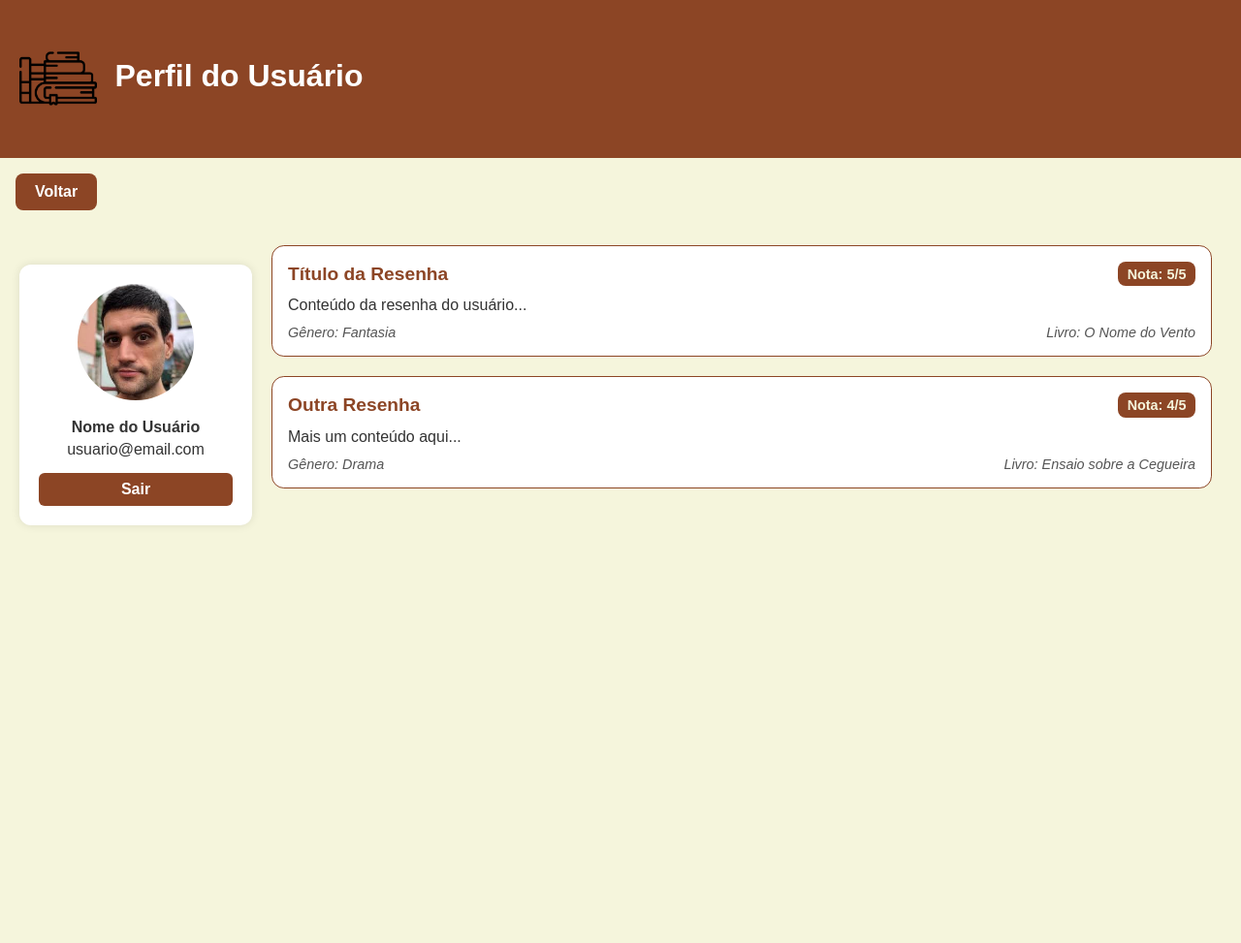
After one commit to joaoSouza3/Projeto-Python, a Flask app: page /perfil in a window 1280 px wide. The commit adds this page. Shown: the whole page at 97% size. Run offline with Flask 3, Linux system fonts and the light colour scheme.

Commit message:
Telas Princípais

```diff
--- a/main.py
+++ b/main.py
@@ -1,8 +1,17 @@
 from flask import Flask
+from models import db
+
 
 app = Flask(__name__)
+app.config["SQLALCHEMY_DATABASE_URI"] = "sqlite:///database.db"
+app.config["SQLALCHEMY_TRACK_MODIFICATIONS"] = False
+
+db.init_app(app)
+with app.app_context():
+    db.create_all()
+
 
 from routes import *
 
 if __name__ == "__main__":
-    app.run()
+    app.run(debug=True)
--- a/routes.py
+++ b/routes.py
@@ -5,3 +5,8 @@ from flask import render_template
 @app.route("/")
 def homepage():
     return render_template("index.html")
+
+
+@app.route("/perfil")
+def perfil():
+    return render_template("perfil.html")
--- /dev/null
+++ b/static/css/perfil.css
@@ -0,0 +1,162 @@
+* {
+    box-sizing: border-box;
+}
+
+html {
+    font-size: 16px;
+}
+
+body {
+    font-family: sans-serif;
+    margin: 0;
+    background-color: #F5F5DC;
+}
+
+header {
+    background-color: #8C4525;
+    color: white;
+    display: flex;
+    text-align: center;
+    justify-content: flex-start;
+    padding: 1.25rem;
+}
+
+
+.icone {
+    width: 5rem;
+    height: auto;
+    vertical-align: middle;
+    margin-right: 0.6rem;
+}
+
+.botaoVoltar {
+    display: inline-block;
+    margin: 1rem;
+    padding: 0.625rem 1.25rem;
+    background-color: #8C4525;
+    color: white;
+    text-decoration: none;
+    border: none;
+    border-radius: 0.5rem;
+    font-weight: bold;
+    transition: background-color 0.3s;
+    font-size: 1rem;
+}
+
+.botaoVoltar:hover {
+    background-color: #a9542d;
+}
+
+.container {
+    display: grid;
+    grid-template-columns: 15rem 1fr;
+    gap: 1.25rem;
+    padding: 1.25rem;
+    height: calc(100vh - 3.75rem);
+}
+
+.left-sidebar {
+    display: flex;
+    justify-content: center;
+    align-items: flex-start;
+    padding-top: 1.25rem;
+}
+
+.divPerfil {
+    background-color: white;
+    border-radius: 0.75rem;
+    padding: 1.25rem;
+    box-shadow: 0 0 0.625rem rgba(0, 0, 0, 0.1);
+    text-align: center;
+    width: 100%;
+}
+
+.fotoPerfil {
+    width: 7.5rem;
+    height: 7.5rem;
+    border-radius: 50%;
+    object-fit: cover;
+    margin-bottom: 0.625rem;
+}
+
+.divInfo h2, .divInfo p {
+    margin: 0.3125rem 0;
+    color: #333;
+    font-size: 1rem;
+}
+
+.botaoLogout {
+    margin-top: 0.625rem;
+    padding: 0.5rem;
+    background-color: #8C4525;
+    color: white;
+    border: none;
+    border-radius: 0.375rem;
+    cursor: pointer;
+    font-weight: bold;
+    transition: background-color 0.3s;
+    width: 100%;
+    font-size: 1rem;
+}
+
+.botaoLogout:hover {
+    background-color: #a9542d;
+}
+
+.feed {
+    display: flex;
+    flex-direction: column;
+    gap: 1.25rem;
+    overflow-y: auto;
+    padding-right: 0.625rem;
+}
+
+.resenha {
+    background-color: #fff;
+    border: 0.1rem solid #8c4525;
+    border-radius: 0.8rem;
+    padding: 1rem;
+    display: flex;
+    flex-direction: column;
+    gap: 0.5rem;
+    font-size: 1rem;
+    color: #333;
+}
+
+.resenha-cabecalho {
+    display: flex;
+    justify-content: space-between;
+    align-items: center;
+    font-weight: bold;
+}
+
+.resenha-titulo {
+    font-size: 1.2rem;
+    color: #8c4525;
+    margin: 0;
+}
+
+.resenha-nota {
+    background-color: #8c4525;
+    color: #f5f5dc;
+    padding: 0.3rem 0.6rem;
+    border-radius: 0.5rem;
+    font-size: 0.9rem;
+}
+
+.resenha-texto {
+    line-height: 1.5;
+    text-align: justify;
+    margin: 0;
+}
+
+.resenha-info {
+    display: flex;
+    justify-content: space-between;
+    font-size: 0.9rem;
+    color: #555;
+}
+
+.resenha-genero, .resenha-livro {
+    font-style: italic;
+}
--- /dev/null
+++ b/templates/perfil.html
@@ -0,0 +1,64 @@
+<!DOCTYPE html>
+<html lang="pt-br">
+<head>
+    <meta charset="UTF-8">
+    <meta name="viewport" content="width=device-width, initial-scale=1.0">
+    <title>Perfil do Usuário</title>
+    <link rel="stylesheet" href="{{ url_for('static', filename='css/perfil.css') }}">
+</head>
+<body>
+
+
+    <header>
+        <h1>
+            <img src="{{ url_for('static', filename='img/imgLivro.png') }}" alt="Ícone de Livro" class="icone">
+            Perfil do Usuário
+        </h1>
+    </header>
+
+    <a href="{{ url_for('homepage') }}" class="botaoVoltar">Voltar</a>
+
+    <main class="container">
+
+        <aside class="left-sidebar">
+            <div class="divPerfil">
+                <img src="{{ url_for('static', filename='img/imgPerfil.png') }}" alt="Foto de Perfil" class="fotoPerfil">
+                <div class="divInfo">
+                    <h2>Nome do Usuário</h2>
+                    <p>usuario@email.com</p>
+                    <button class="botaoLogout">Sair</button>
+                </div>
+            </div>
+        </aside>
+
+        <section class="feed">
+            <article class="resenha">
+                <div class="resenha-cabecalho">
+                    <h2 class="resenha-titulo">Título da Resenha</h2>
+                    <span class="resenha-nota">Nota: 5/5</span>
+                </div>
+                <p class="resenha-texto">Conteúdo da resenha do usuário...</p>
+                <div class="resenha-info">
+                    <span class="resenha-genero">Gênero: Fantasia</span>
+                    <span class="resenha-livro">Livro: O Nome do Vento</span>
+                </div>
+            </article>
+
+            <article class="resenha">
+                <div class="resenha-cabecalho">
+                    <h2 class="resenha-titulo">Outra Resenha</h2>
+                    <span class="resenha-nota">Nota: 4/5</span>
+                </div>
+                <p class="resenha-texto">Mais um conteúdo aqui...</p>
+                <div class="resenha-info">
+                    <span class="resenha-genero">Gênero: Drama</span>
+                    <span class="resenha-livro">Livro: Ensaio sobre a Cegueira</span>
+                </div>
+            </article>
+        </section>
+
+
+
+    </main>
+</body>
+</html>
```
Also changed, not shown: models.py (+22 -1 lines), static/css/index.css (added, +208 -0 lines), templates/index.html (+96 -3 lines), static/img/imgLivro.png (added), static/img/imgPerfil.png (added).
